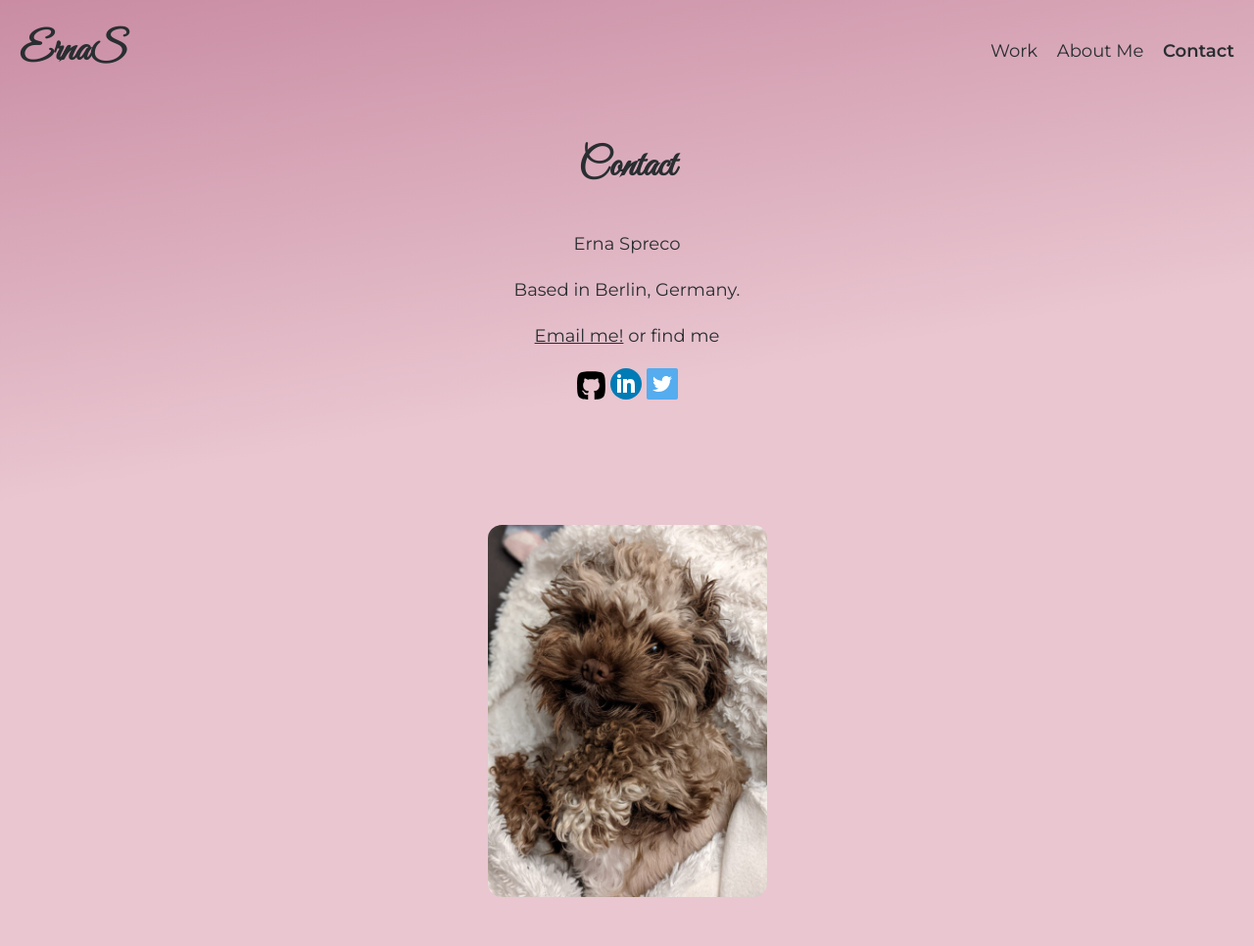
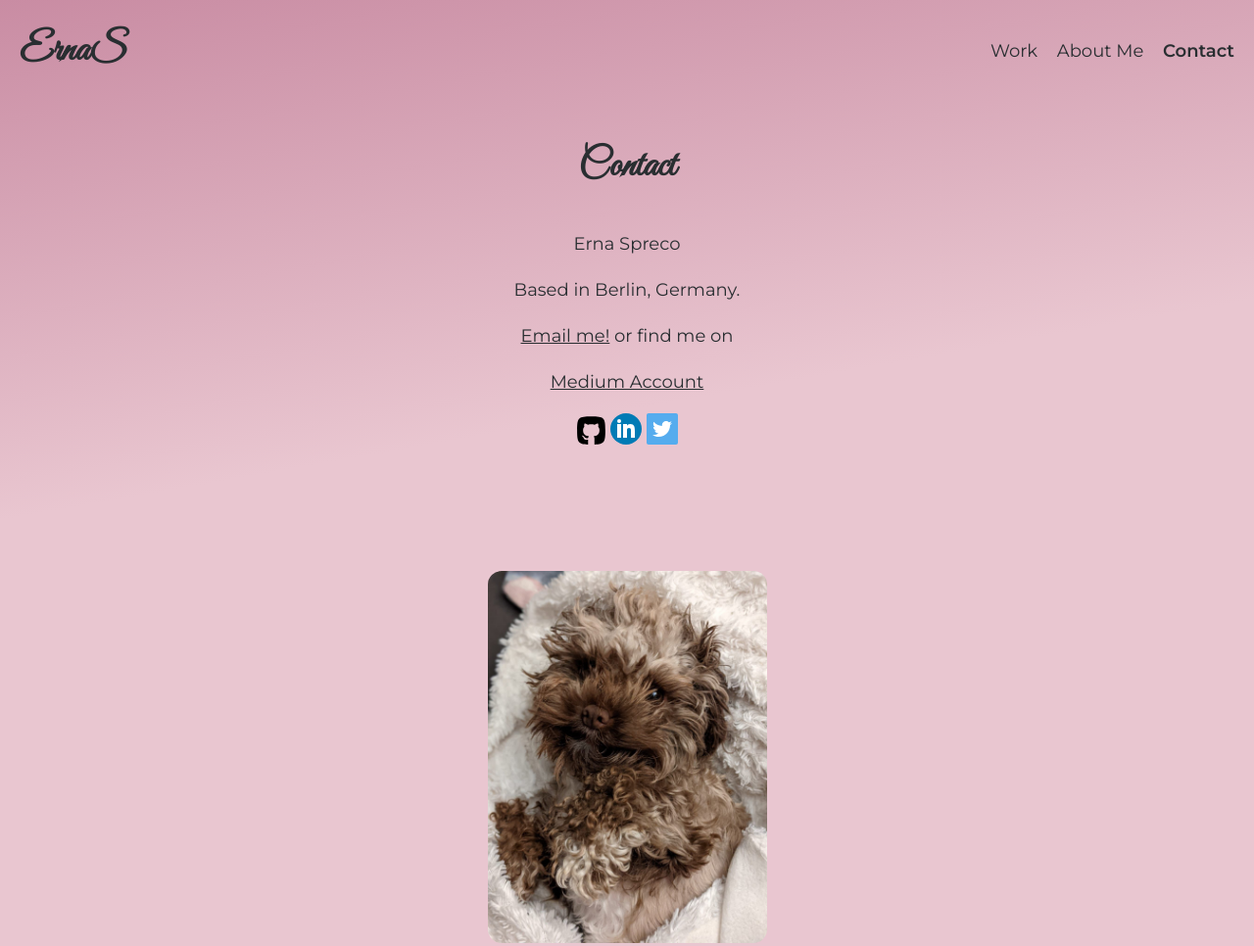
Before and after one commit to ernas93/portfolio-website, a website built with Vite: page contact.html in a window 1280 px wide. Shown: the top 966 px of the page at 98% size. Built offline with nearby package versions, Linux system fonts and the light colour scheme.

Commit message:
add link to medium account

```diff
--- a/contact.html
+++ b/contact.html
@@ -51,7 +51,12 @@
       <p>Based in Berlin, Germany.</p>
       <p>
         <a href="mailto:ernaspreco13@gmail.com">Email me!</a>
-        or find me
+        or find me on
+      </p>
+      <p>
+        <a href="https://medium.com/@ernaspreco13" target="_blank">
+          Medium Account
+        </a>
       </p>
       <div class="social-media">
         <a href="https://github.com/ernas93" target="_blank">
```
